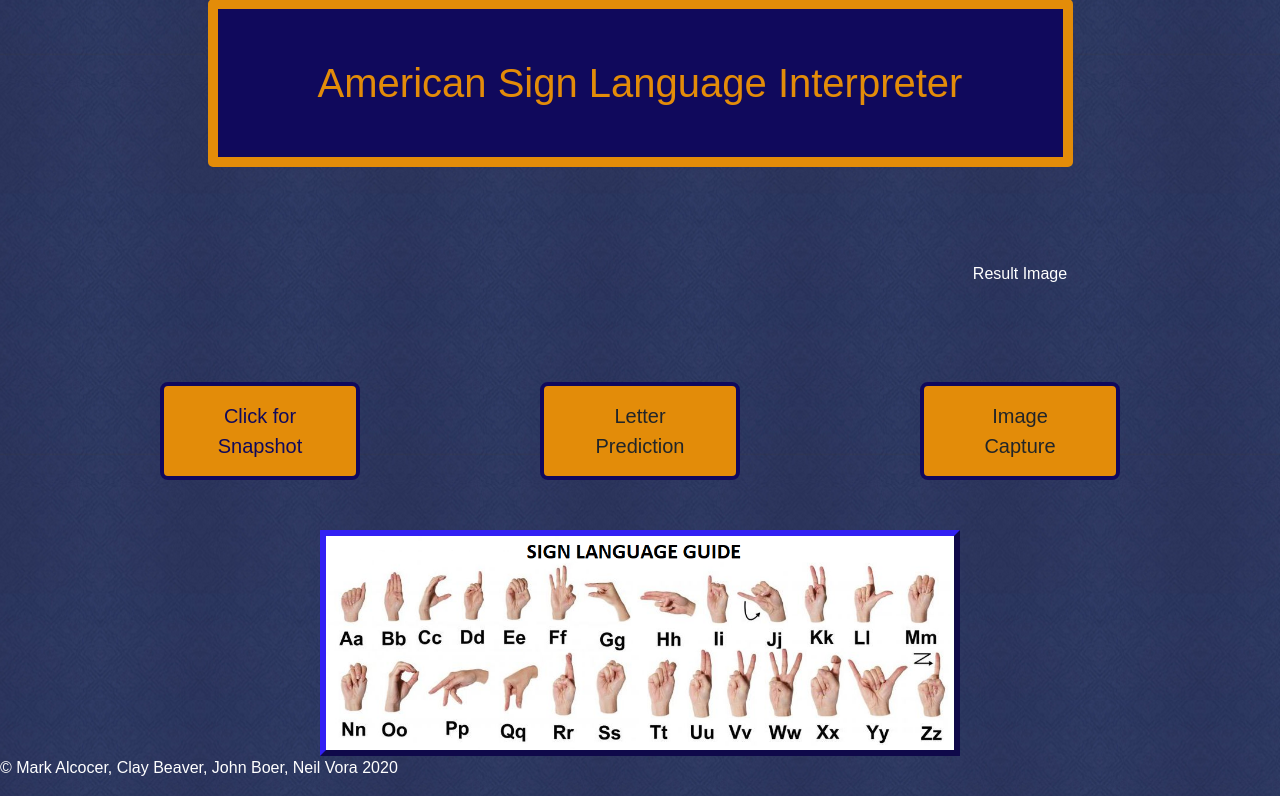
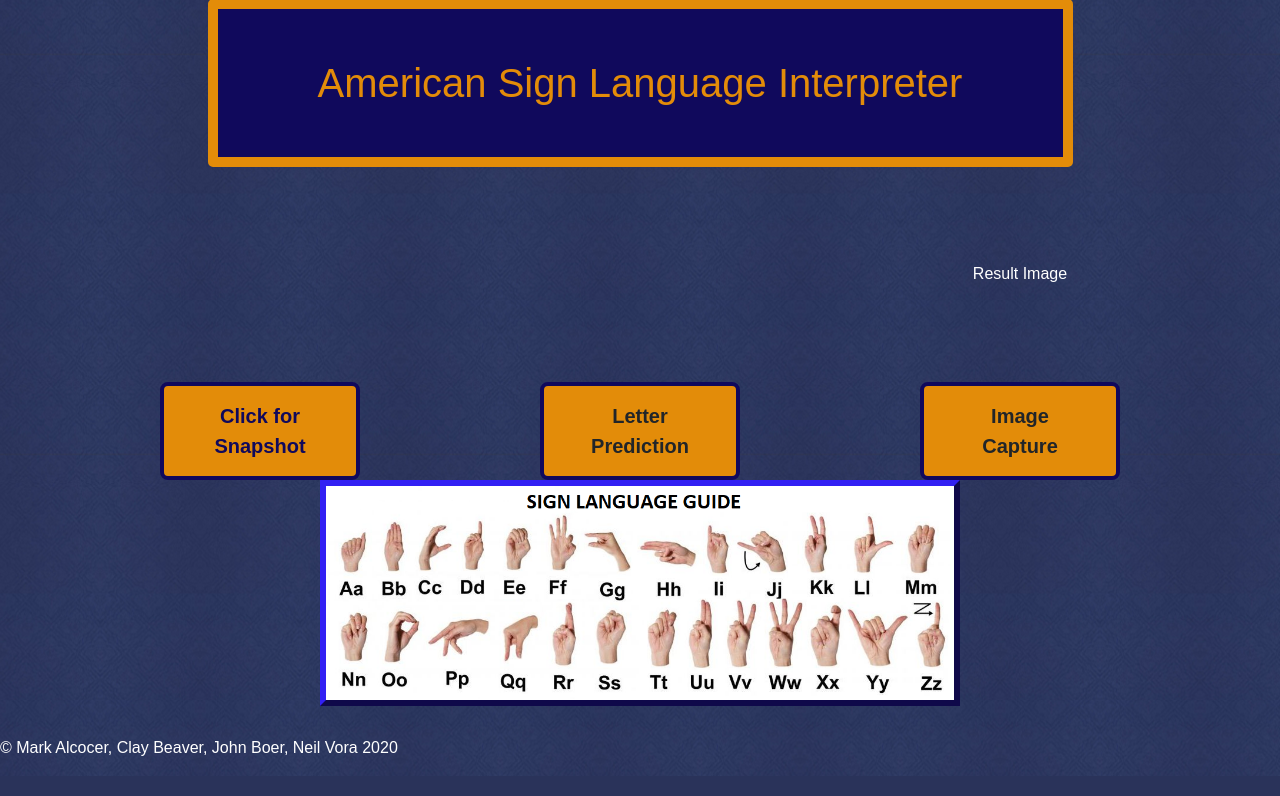
Before and after one commit to p4rc1v4l/test-asl-alpha, a Flask app: page / in a window 1280 px wide. Shown: the part 100-896 px from the top of the page. After the commit the page ends 856 px from the top, so only its background shows below. Run offline with Flask 2, Linux system fonts and the light colour scheme; some libraries are stand-ins or nearby versions.

Commit message:
forgot to add the new css.

```diff
--- a/static/style.css
+++ b/static/style.css
@@ -27,6 +27,7 @@ footer {
   text-decoration: none;
   display: inline-block;
   font-size: 20px;
+  font-weight: bold;
   width: 200px;
   border-radius: 8px;
   justify-content: flex-end;
@@ -84,6 +85,7 @@ h1 {
   text-decoration: none;
   display: inline-block;
   font-size: 20px;
+  font-weight: bold;
   width: 200px;
   border-radius: 8px;
   justify-content: flex-end;
@@ -145,5 +147,5 @@ footer {
 }
 
 .padding {
-  padding-top: 50px;
+  padding-bottom: 30px;
 }
```
